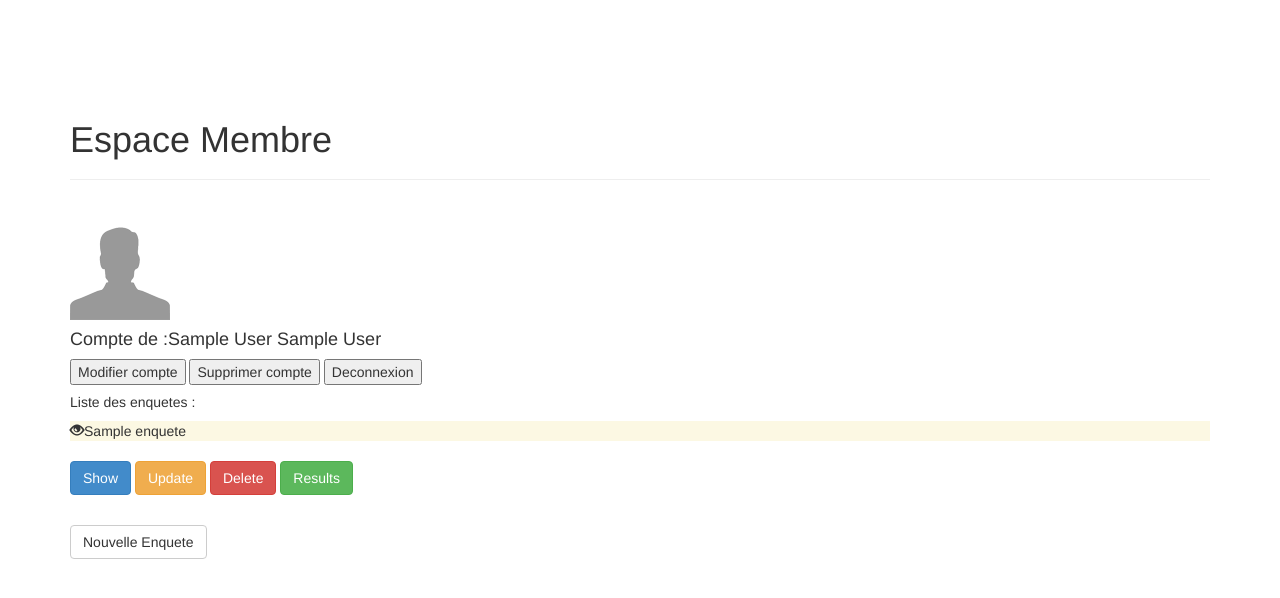
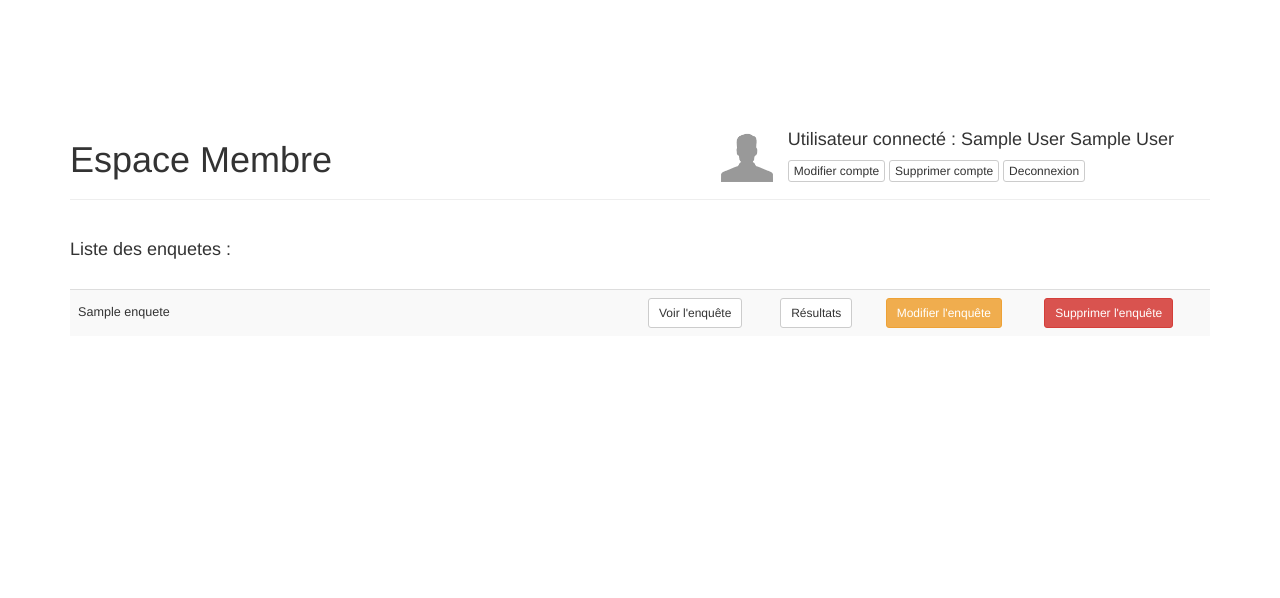
Before and after one commit to ouahsai/ProjetEnquetes, a PHP site: page /member.php in a window 1280 px wide. Shown: the top 598 px of the page. Run offline with PHP 8.4, Linux system fonts and the light colour scheme; the visitor is signed in with stand-in values (Sample User, id 1); tables that the repository leaves empty hold one stand-in row (values such as "Sample post").

Commit message:
changes on member.php

```diff
--- a/classes/Entity/Pagination.php
+++ b/classes/Entity/Pagination.php
@@ -1,43 +1,36 @@
 <?php
+
 namespace Entity;
 
-class Pagination {
-
-        private $nb_par_page = 500;
+class Pagination
+{
+    private $nb_par_page = 10;
     private $nb_Query;
     protected $pageDebut = 0;
 
-
-	public function get_Nb_par_page()
-	{
+    public function get_Nb_par_page() {
         return $this->nb_par_page;
     }
 
-
-	public function get_number_pages()
-	{
+    public function get_number_pages() {
         return ceil($this->nb_Query / $this->nb_par_page);
     }
 
-        public function set_number_pages($nb_Query)
-        {
+    public function set_number_pages($nb_Query) {
         $this->nb_Query = $nb_Query;
         return $this;
     }
 
-        public function get_PageDebut()
-	{
+    public function get_PageDebut() {
         return $this->pageDebut;
     }
+
     public function setPageDebut($pageDebut) {
-            $this->pageDebut = ($pageDebut-1) * ($this->nb_par_page);
+        $this->pageDebut = ($pageDebut - 1) * ($this->nb_par_page);
         return $this;
     }
 
-        public function get_page_fin()
-        {
+    public function get_page_fin() {
         return ($this->nb_par_page) + ($this->get_PageDebut());
     }
-
-
 }
--- a/classes/Mapper/EnqueteMapper.php
+++ b/classes/Mapper/EnqueteMapper.php
@@ -35,7 +35,7 @@ class EnqueteMapper
     {
         $query = "SELECT COUNT(*) as nb_elt
                   FROM enquete
-                  WHERE ID_UTILISATEUR = :id";
+                  WHERE id_utilisateur = :id";
 
         $stmt = $this->_pdo->prepare($query);
         $stmt->bindValue(":id", $enquete->getId_utilisateur());
@@ -46,9 +46,9 @@ class EnqueteMapper
         $pageDebut= $pagination->get_PageDebut();
         $pagefin = $pagination->get_page_fin();
 
-        $query1 = "SELECT ID_ENQUETE,TITRE,DESCRIPTION
+        $query1 = "SELECT id_enquete, titre, description
                    FROM enquete
-                   WHERE ID_UTILISATEUR = :id LIMIT $pageDebut,$pagefin";
+                   WHERE id_utilisateur = :id LIMIT $pageDebut, $pagefin";
 
         $stmt = $this->_pdo->prepare($query1);
         $stmt->bindValue(":id", $enquete->getId_utilisateur());
--- a/classes/Mapper/UtilisateurMapper.php
+++ b/classes/Mapper/UtilisateurMapper.php
@@ -86,8 +86,9 @@ class UtilisateurMapper
 
     private function UpdateProfil(\Entity\Utilisateur $utilisateur)
     {
-        $query = "UPDATE utilisateur SET (nom = :nom, prenom = :prenom, email = :email,                         password = :password)
-                 WHERE id_utilisateur = :id_utilisateur";
+        $query = "UPDATE utilisateur
+                  SET (nom = :nom, prenom = :prenom, email = :email, password = :password)
+                  WHERE id_utilisateur = :id_utilisateur";
 
         $stmt = $this->_pdo->prepare($query);
         $stmt->bindValue(":nom", $utilisateur->getNom());
--- a/css/styles.css
+++ b/css/styles.css
@@ -4,14 +4,21 @@
 .row { margin: 0; }
 
 /* New styles */
-.form-horizontal .form-group { margin-left:0; margin-right:0; }
-.connection { border-radius: 4px; background: none repeat scroll 0 0 #fbfbfb; border: 1px solid #ccc; }
+.index .form-horizontal .form-group { margin-left:0; margin-right:0; }
+.index .connection { border-radius: 4px; background: none repeat scroll 0 0 #fbfbfb; border: 1px solid #ccc; }
 
-.entry { margin-bottom: 30px; }
-.entry .input-group[class*="col-"] { margin-right:20px; float: left; }
-.qcm { margin-top: 10px; }
-.qcm label { margin: 20px 0 15px; }
-.qcm .btn-qcm-add { line-height: 2.2em; padding:1px 10px; }
-.qcm .qcm-answer { margin-bottom: 10px; }
-.controls .validation { text-align: right; padding-top: 20px; }
-.controls .info { display: block; margin-bottom: 30px; }
+.survey .entry { margin-bottom: 30px; }
+.survey .entry .input-group[class*="col-"] { margin-right:20px; float: left; }
+.survey .qcm { margin-top: 10px; }
+.survey .qcm label { margin: 20px 0 15px; }
+.survey .qcm .btn-qcm-add { line-height: 2.2em; padding:1px 10px; }
+.survey .qcm .qcm-answer { margin-bottom: 10px; }
+.survey .controls .validation { text-align: right; padding-top: 20px; }
+.survey .controls .info { display: block; margin-bottom: 30px; }
+
+.member .user { float: right; margin-right: 36px; }
+.member .user img { float: left; margin: 10px 15px 0; }
+.member .user .block-user { float: left; }
+.member > h4 { margin-bottom: 30px; }
+.member table td:first-child { width:50%; padding-right:30px; vertical-align:middle; font-size:0.9em; }
+.member table td div { text-overflow: ellipsis; overflow: hidden; width:35em; white-space:nowrap; }
--- /dev/null
+++ b/deconnexion.php
@@ -0,0 +1,5 @@
+<?php
+session_destroy();
+header('Location: index.php');
+die();
+?>
--- a/enquete.php
+++ b/enquete.php
@@ -4,7 +4,7 @@ session_start();
 
 $message = "";
 
-var_dump($_POST["question"]);
+//var_dump($_POST["question"]);
 $listMessages = [
     "Vous devez renseigner un titre d'enquête",
     "Vous devez définir au minimum une question",
@@ -84,7 +84,7 @@ if (!array_diff($check_array, array_keys($_POST)))
 
         </header>-->
 
-        <div class="container">
+        <div class="survey container">
             <div class="row">
                 <div class="control-group" id="fields">
 
--- a/index.php
+++ b/index.php
@@ -37,6 +37,7 @@ if (isset($_POST['connect_email'], $_POST['connect_pwd'])) {
         //$message = $user->getPrenom() . " connecté";
         header("Location: member.php");
         exit();
+
     } else {
         $message = "Login / Mot de passe invalide !";
     }
@@ -58,7 +59,7 @@ if (isset($_POST['connect_email'], $_POST['connect_pwd'])) {
 
         </header> -->
 
-        <div class="container">
+        <div class="index container">
 
             <div class="page-header">
                 <h1 class="">Projet enquêtes</h1>
--- a/member.php
+++ b/member.php
@@ -2,34 +2,60 @@
 require_once './includes/autoload.php';
 
 session_start();
-$message="";
-$pagination= new Entity\Pagination();
-if(isset($_GET['page'])){
+
+$message = "";
+
+$pagination = new Entity\Pagination();
+if (isset($_GET['page'])) {
     $pagination->setPageDebut($_GET['page']);
 }
 if (isset($_SESSION['user_id'])) {
 
     //si la session utilisateur existe, la personne est connecté donc on recupere la liste des enquetes de cette personne
     $enqueteMapper = new Mapper\EnqueteMapper(); // appel de la class enqueteMapper
-    $utilisateur = new Entity\Utilisateur(); //appel de l entity Utilisateur
-    $enquete = new Entity\Enquete(); // appel de l entity Enquete
+    $utilisateur = new Entity\Utilisateur(); //appel de l'entity Utilisateur
+    $enquete = new Entity\Enquete(); // appel de l'entity Enquete
     $enquete->setId_utilisateur($_SESSION['user_id']);
-//$utilisateur->setId_utilisateur(15); // set de l'id_utilisateur dans l'objet utilisateur
+
+    //$utilisateur->setId_utilisateur(15); // set de l'id_utilisateur dans l'objet utilisateur
     //$enquete->setUtilisateur($utilisateur); // association de l'objet utilisateur sur l'objet enquete
     $listEnquetes = $enqueteMapper->getEnqueteByIdUtilisateur($enquete, $pagination);
-   if($listEnquetes){ // si listenquetes contient quelque chose on retourne la varaible
-       $listEnquetes;
-   }
-else{ //sinon on affiche un message d'erreur
-    $message = "Vous n'avez pas encore créé d'enquêtes!";
 
-}
+    if (!$listEnquetes){ //affiche un message d'erreur
+        $message = "Vous n'avez pas encore créé d'enquêtes !";
+    }
 }
 
+// suppression de l'enquête
+if (isset($_GET['id'])) {
+
+    $enqueteMapper = new Mapper\EnqueteMapper(); // appel de la class enqueteMapper
+    $questionMapper = new Mapper\QuestionMapper();
+    $qcmMapper = new Mapper\QcmMapper();
+    $reponseMapper = new Mapper\ReponseMapper();
+
+    $enquete = new Entity\Enquete(); // appel de l entity Enquete
+    $enquete->setId_enquete($_GET['id']);
+    $question = new Entity\Question();
+    $question->setId_enquete($_GET['id']);
+    $qcm = new Entity\Qcm();
+    $reponse = new Entity\Reponse();
+
+    // on recupere la list des id_question correspondant à l'id_enquete
+    $listIdQuestion = $questionMapper->selectIdQuestion($question);
+
+    foreach ($listIdQuestion as $idQuestion) {
+        $reponse->setId_question($idQuestion);
+        $reponseMapper->deleteReponse($reponse);
+        $qcm->setId_question($idQuestion);
+        $qcmMapper->deleteQCM($qcm);
+    }
+    $questionMapper->deleteQuestion($question);
+    $enqueteMapper->deleteEnqueteById($enquete);
+}
 ?>
 
 <!DOCTYPE html>
-
 <html>
     <head>
         <title>Membre - Enquetes</title>
@@ -39,46 +65,45 @@ else{ //sinon on affiche un message d'erreur
         <link rel="stylesheet" href="css/styles.css">
     </head>
     <body>
+<!--        <header class="navbar navbar-fixed-top navbar-inverse">
 
-        <div class="container">
+        </header>-->
 
-            <div class="page-header">
-                <h1 class="">Espace Membre</h1>
-            </div>
-            <img src="img/users_default.png" alt="photo profil" title="Photo profil" height="100" width="100">
-            <h4>Compte de :<?php echo $_SESSION['nom'] ?> <?php echo $_SESSION['prenom'] ?></h4>
-            <div>
-                <button>Modifier compte</button>
-                <button>Supprimer compte</button>
-                <button>Deconnexion</button>
+        <div class="member container">
+            <div class="page-header clearfix">
+                <div class="user clearfix">
+                    <img src="img/users_default.png" alt="photo profil" title="Photo profil" height="52" width="52">
+                    <div class="block-user">
+                        <h4>Utilisateur connecté : <?= htmlspecialchars($_SESSION["nom"] ." ". $_SESSION["prenom"]) ?></h4>
+                        <div>
+                            <a class="btn btn-default btn-xs" href="index.php">Modifier compte</a>
+                            <a class="btn btn-default btn-xs" href="">Supprimer compte</a>
+                            <a class="btn btn-default btn-xs" href="deconnexion.php">Deconnexion</a>
+                        </div>
+                    </div>
+                </div>
+                <h1>Espace Membre</h1>
             </div>
 
-            <h5>Liste des enquetes :</h5>
-            <div>
-                <?php if (!empty($listEnquetes)) { ?>
-                    <ul class="list-unstyled">
-                        <?php foreach ($listEnquetes as $elt) {
-                            $enquete->setId_Enquete($elt['ID_ENQUETE']);
-                            ?>
-                        <li class="bg-warning"><span class="glyphicon glyphicon-eye-open"></span><?php echo $elt['TITRE'] ?></li><br>
-                            <a href="creation_modif.php"><button type="button" class="btn btn-primary">Show</button></a>
-                            <a href="creation_modif.php?idenquete=<?php echo $enquete->getId_Enquete(); ?>"><button type="button" class="btn btn-warning">Update</button></a>
-                            <a href="supprimer.php?idenquete=<?php echo $enquete->getId_Enquete(); ?>"><button type="button" class="btn btn-danger">Delete</button></a>
-                            <a href="result.php?idenquete=<?php echo $enquete->getId_Enquete(); ?>"><button type="button" class="btn btn-success">Results</button></a><br><br>
-                        <?php } ?>
-                    </ul>
-
-                <?php } else { ?>
-
-                <div class="alert alert-danger">
-                    <p><?= $message ?></p>
-                </div>
-
-                <?php } ?>
-            </div>
-            <div>
-                <a href="enquete.php"><button type="button" class="btn btn-default">Nouvelle Enquete</button></a>
-            </div>
+            <h4>Liste des enquetes :</h4>
+            <table class="table table-striped">
+                <?php if (!empty($listEnquetes)) : ?>
+                    <?php foreach ($listEnquetes as $value) : ?>
+                        <tr>
+                            <td><div><?= $value['titre'] ?></div></td>
+                            <td><a class="btn btn-default btn-sm" href="enquete.php">Voir l'enquête</a></td>
+                            <td><a class="btn btn-default btn-sm" href="resultats.php?id=<?= htmlspecialchars($value['id_enquete']) ?>">Résultats</a></td>
+                            <td><a class="btn btn-warning btn-sm" href="enquete.php?id=<?= htmlspecialchars($value['id_enquete']) ?>">Modifier l'enquête</a></td>
+                            <td><a class="btn btn-danger btn-sm" href="member.php?id=<?= htmlspecialchars($value['id_enquete']) ?>">Supprimer l'enquête</a></td>
+                        </tr>
+                    <?php endforeach; ?>
+                <?php else : ?>
+                    <div class="alert alert-info">
+                        <p><?= $message ?></p>
+                    </div>
+                    <a class="btn btn-primary" href="enquete.php">Nouvelle Enquete</a>
+                <?php endif; ?>
+            </table>
         </div>
     </body>
 </html>
```
Also changed, not shown: classes/Mapper/QuestionMapper.php (+4 -4 lines), supprimer.php (deleted, +0 -30 lines). Lines whose indentation alone changed are shown as unchanged.
